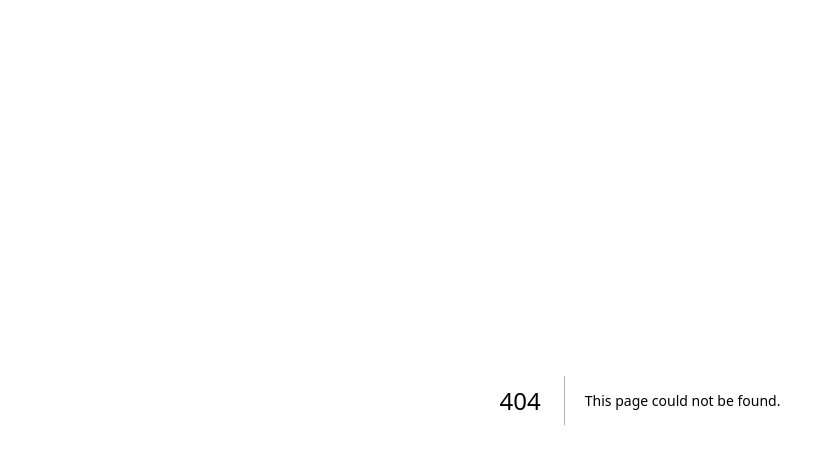
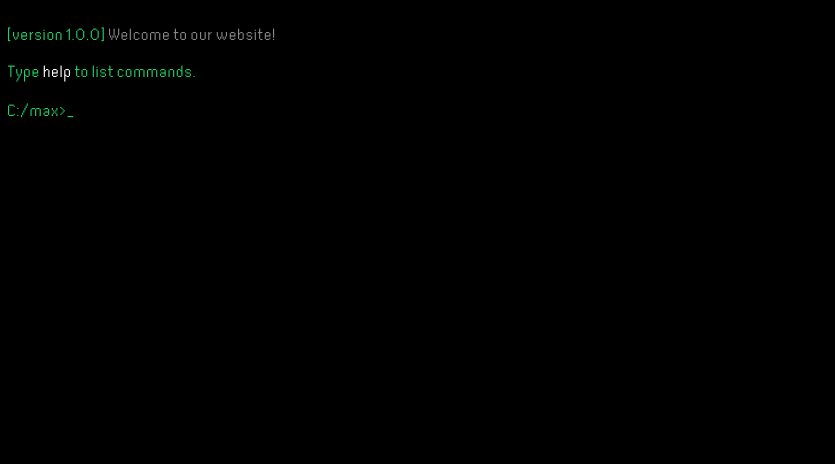
Before and after one commit to opaL1022/self_introduction_website, a Next.js app: page /max in a window 1280 px wide. Before the commit this address had no page. Shown: the top 464 px of the page, without its empty margins (0-835 px from the left). Built offline with nearby package versions, Linux system fonts and the light colour scheme.

Commit message:
add files

```diff
--- /dev/null
+++ b/src/app/max/page.tsx
@@ -0,0 +1,7 @@
+// src/app/testrouter/page.tsx
+
+import Terminal from '@/components/Terminal';  // 或 '../../components/Terminal'
+
+export default function MaxRouterPage() {
+  return <Terminal />;
+}
```
Also changed, not shown: src/app/opal/page.tsx (added, +7 -0 lines).
